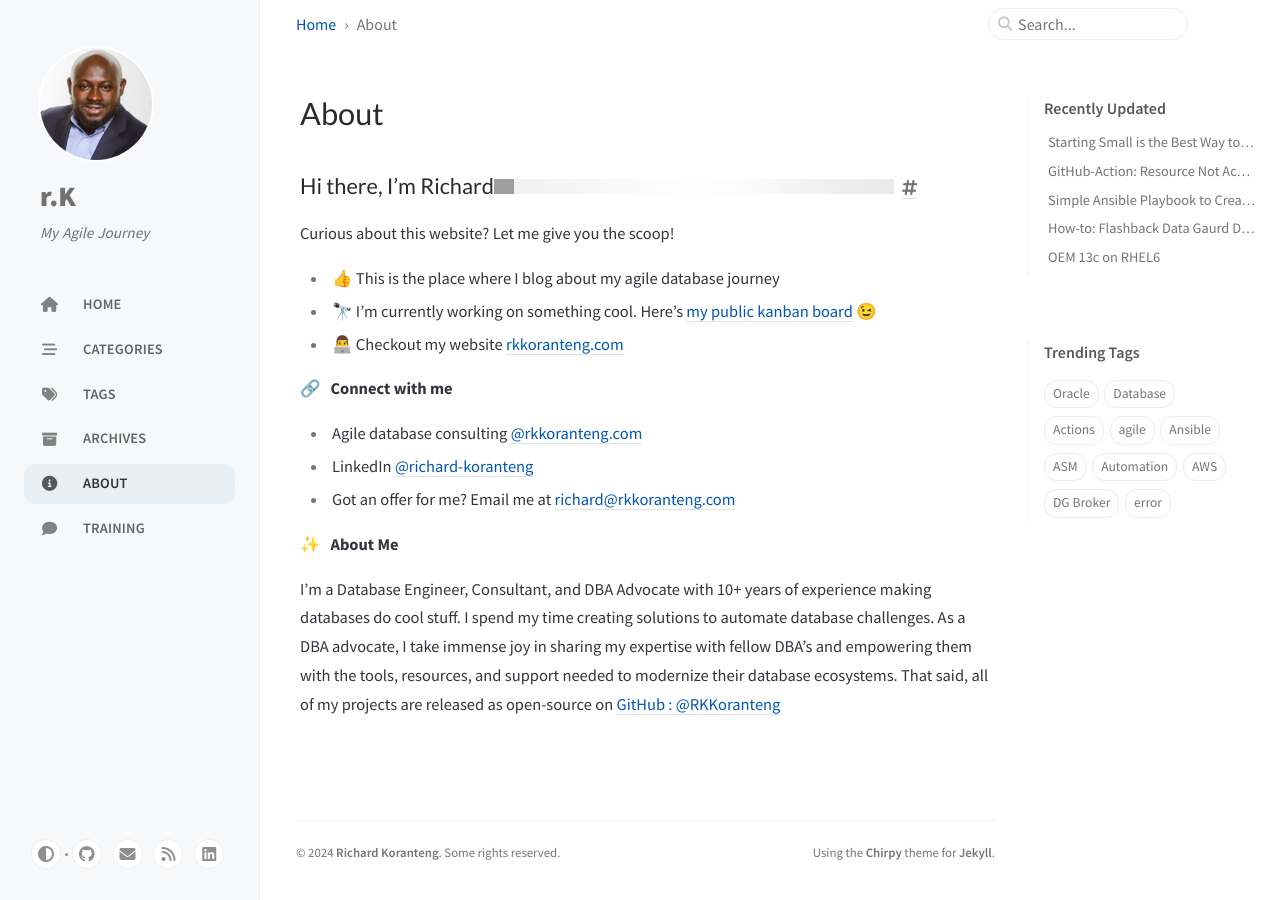
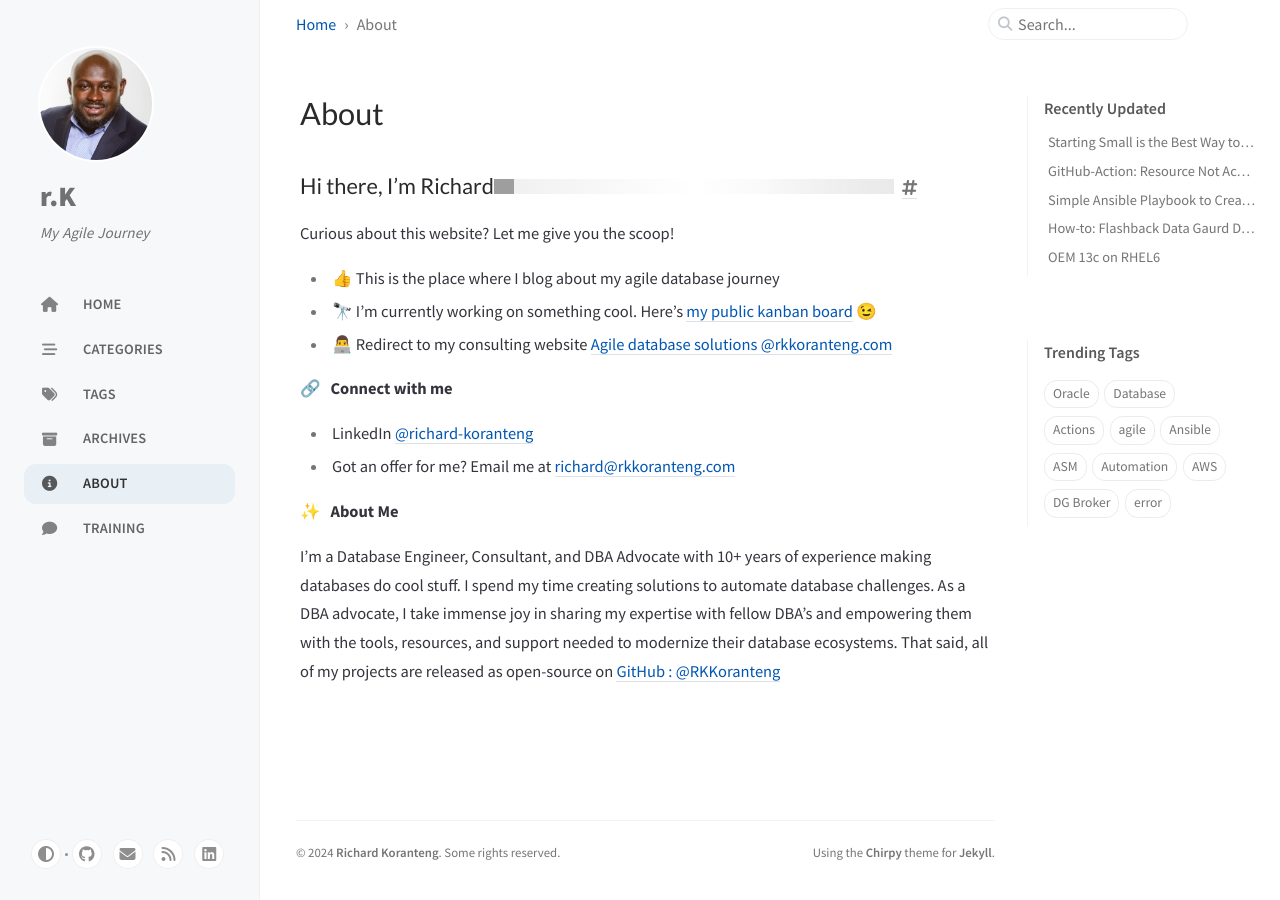
Before and after one commit to RKKoranteng/blog, a Jekyll site: the page built from _tabs/about.md, in a window 1280 px wide. Built offline with Jekyll 4.4.1, drawn with Linux system fonts in a browser that asks for light colours; cached includes are drawn as plain includes; grey boxes are pictures that could not be loaded.

Commit message:
update about me section

```diff
--- a/_tabs/about.md
+++ b/_tabs/about.md
@@ -9,13 +9,12 @@ order: 4
 Curious about this website? Let me give you the scoop!
 * 👍  This is the place where I blog about my agile database journey
 * 🔭  I’m currently working on something cool. Here's [my public kanban board](https://github.com/users/RKKoranteng/projects/23) 😉
-* 👨‍💻  Checkout my website [rkkoranteng.com](https://rkkoranteng.com)
+* 👨‍💻  Redirect to my consulting website <a href="https://rkkoranteng.com" target="blank">Agile database solutions @rkkoranteng.com</a>
 
 <!-- 📘 &nbsp;**Latest Blog Posts** -->
 
 
 🔗 &nbsp; **Connect with me**
-* Agile database consulting <a href="https://rkkoranteng.com" target="blank">@rkkoranteng.com</a>
 * LinkedIn <a href="https://www.linkedin.com/in/richard-koranteng" target="blank">@richard-koranteng</a>
 * Got an offer for me? Email me at [richard@rkkoranteng.com](mailto:richard@rkkoranteng.com)
 
```
